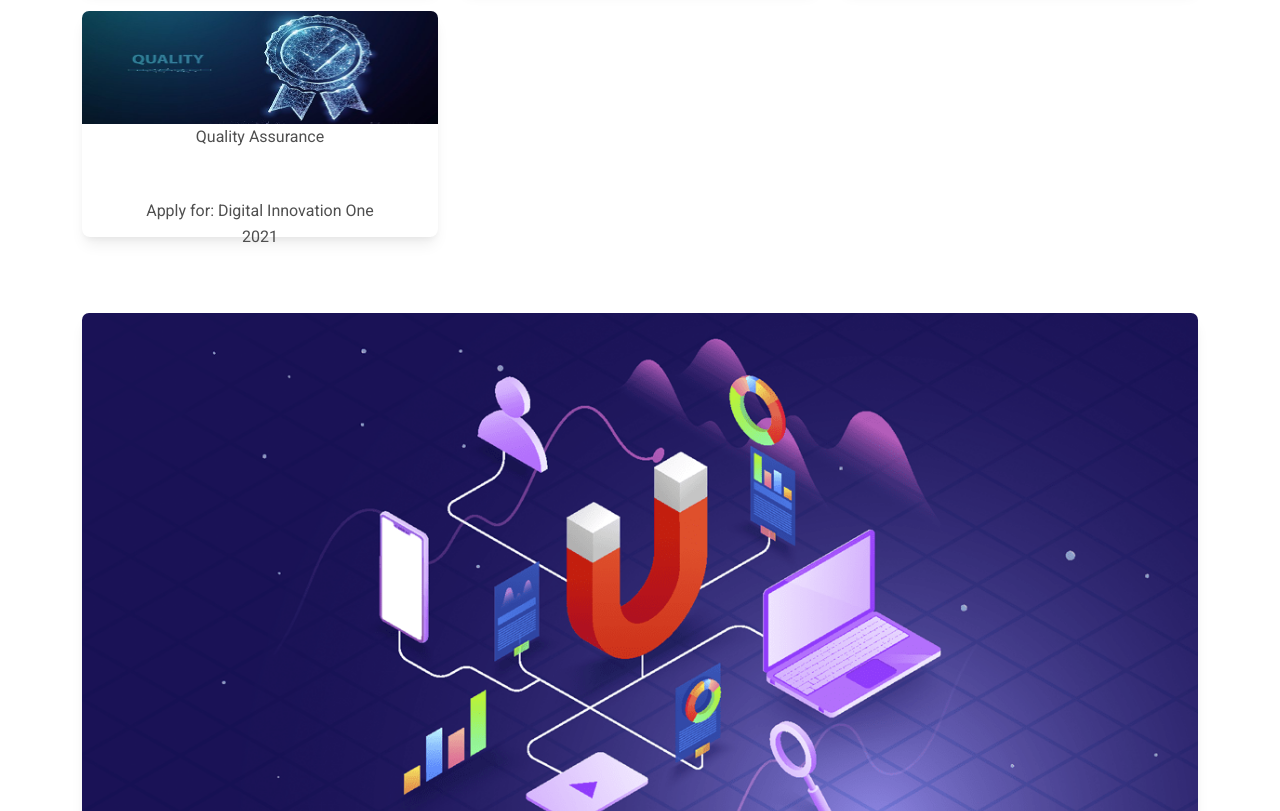
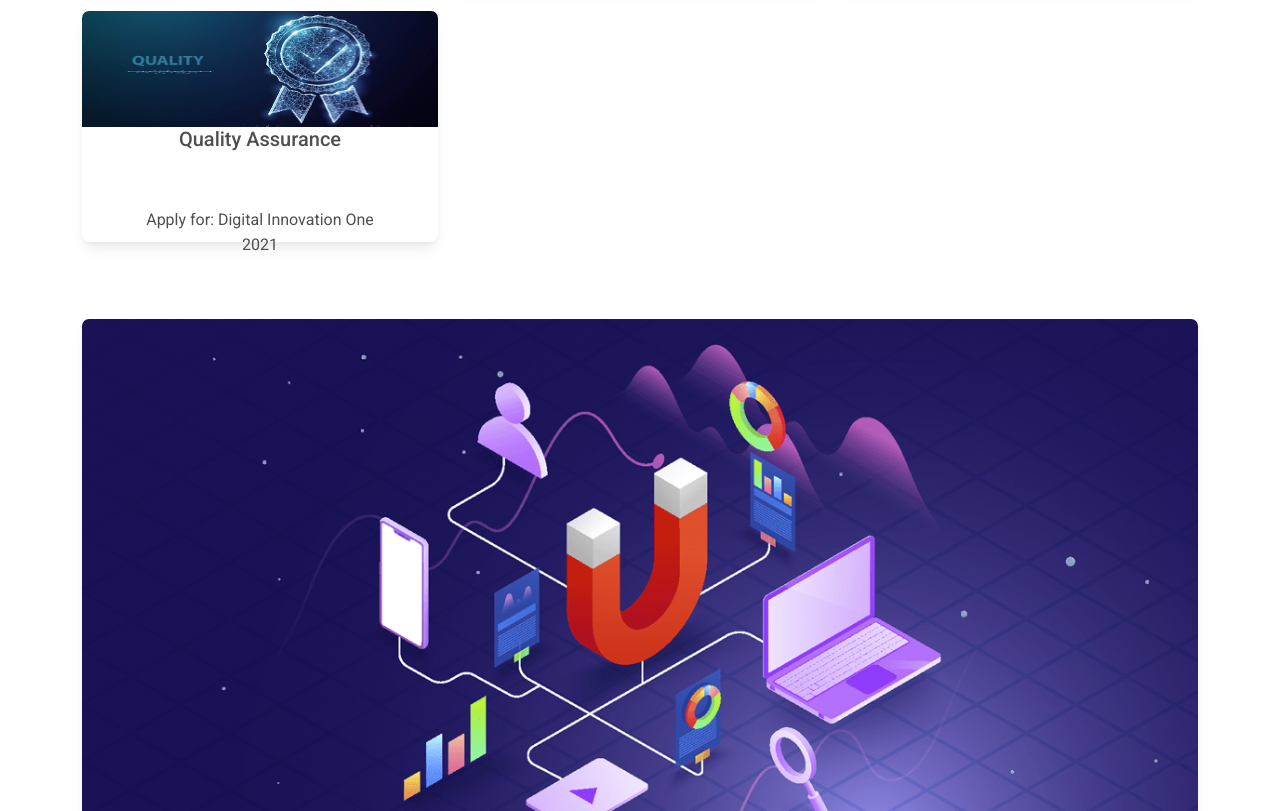
Before and after one commit to vivianassis/teste-porfolio, a plain HTML site: page index.html in a window 1280 px wide. Shown: the part 5240-6051 px from the top of the page. Drawn offline with nearby package versions, Linux system fonts and the light colour scheme.

Commit message:
Corrigido erro na marcação do curso de QA

```diff
--- a/index.html
+++ b/index.html
@@ -531,7 +531,7 @@
                     <div class="col">
                         <div class="card h-75">
                             <img src="img portfolio/qa.jpg" class="card-img-top h-50"
-                                alt="quality assurance
+                                alt="quality assurance">
                                 <h5 class="card-title">Quality Assurance</h5>
                                 <p class="card-text">
                                     <hr>
```
